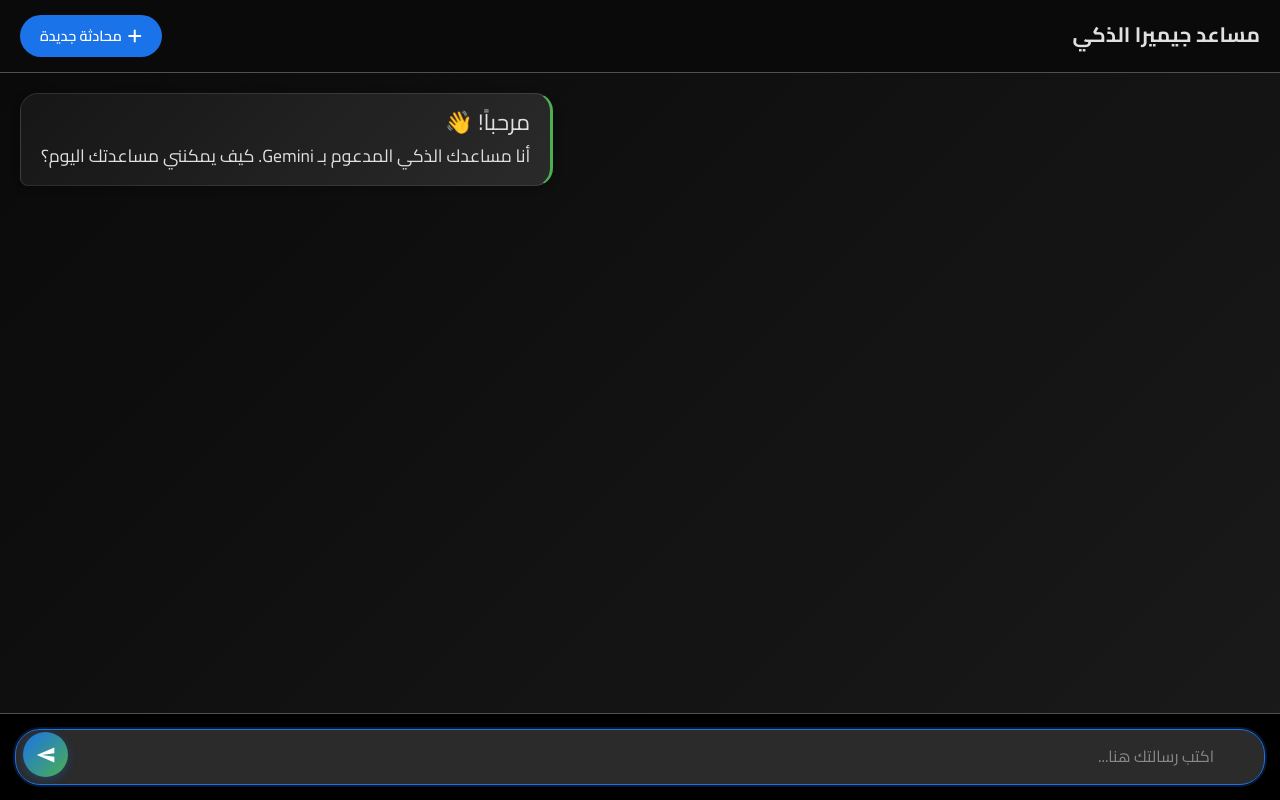
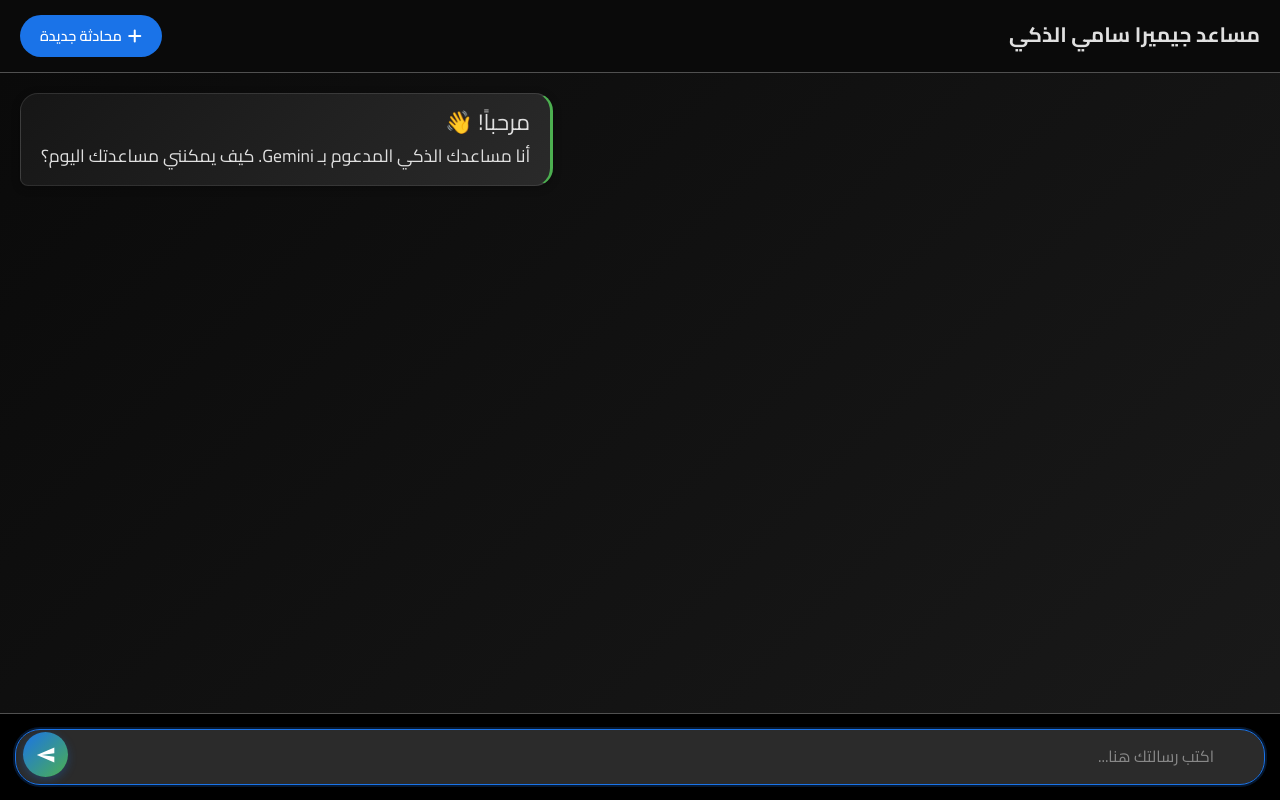
Before and after one commit to SamiAlmouss/AI_Chat, a Flask app: template templates/home.html in a window 1280 px wide. Run offline with Flask 3, Linux system fonts and the light colour scheme; the template is opened without the code that fills it, so the values that code supplies are empty.

Commit message:
Update home.html

```diff
--- a/templates/home.html
+++ b/templates/home.html
@@ -607,7 +607,7 @@
     <div class="container-wrapper">
         <!-- Header -->
         <div class="chat-header">
-            <h1 class="header-title">مساعد جيميرا الذكي</h1>
+            <h1 class="header-title">مساعد جيميرا سامي الذكي</h1>
             <button class="new-chat-btn" onclick="newChat()">
                 <i class="fas fa-plus"></i> محادثة جديدة
             </button>
```
